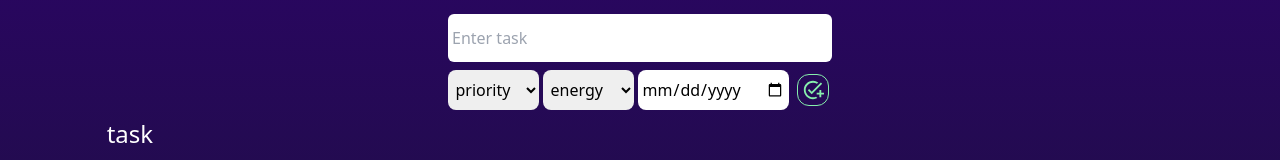
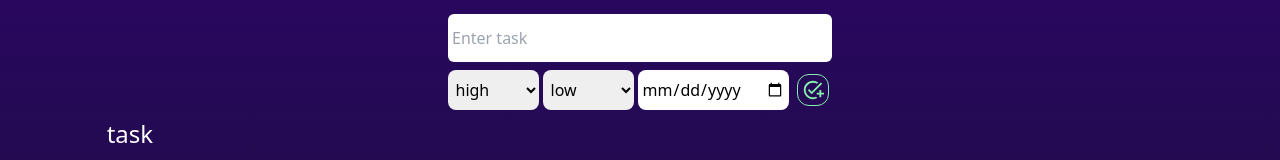
Before and after one commit to joshi-kaushal/up-to, a Next.js app: page / in a window 1280 px wide. Shown: the part 186-346 px from the top of the page. Built offline with nearby package versions, Linux system fonts and the light colour scheme.

Commit message:
fix: previous dates not allowed

```diff
--- a/src/components/AddNewTask.tsx
+++ b/src/components/AddNewTask.tsx
@@ -8,6 +8,11 @@ function AddNewTask({ task, setTask, taskList, setTaskList }: AddNewTaskProps) {
   ) => {
     e.preventDefault();
     if (task.task && task.due && task.energy && task.priority) {
+      if (task.due.getTime() < new Date().getTime()) {
+        alert("Date goes back to history!");
+        return;
+      }
+
       if (taskList.some((item) => item.task === task.task)) {
         alert("A task with similar name already exists");
         return;
@@ -71,8 +76,10 @@ function AddNewTask({ task, setTask, taskList, setTaskList }: AddNewTaskProps) {
           type="date"
           placeholder="Due Date"
           className="flex rounded-lg p-1"
-          onChange={(e) => setTask({ ...task, due: e.target.value })}
-          value={task.due}
+          onChange={(e) => {
+            const date = e.target.valueAsDate;
+            setTask({ ...task, due: date });
+          }}
         />
 
         <button onClick={handleTaskSubmit}>
--- a/src/pages/index.tsx
+++ b/src/pages/index.tsx
@@ -1,12 +1,19 @@
 import { type NextPage } from "next";
 import Head from "next/head";
 import { useState, useEffect } from "react";
-import { TaskState } from "../types";
+import { TaskState, levels, categories } from "../types";
 import AddNewTask from "../components/AddNewTask";
 import TaskList from "../components/TaskList";
 
 const Home: NextPage = () => {
-  const [task, setTask] = useState<TaskState>({} as TaskState);
+  const [task, setTask] = useState<TaskState>({
+    id: 0,
+    task: "",
+    priority: levels.high,
+    energy: levels.low,
+    due: new Date(Date.now()),
+    category: categories.now,
+  } as TaskState);
   const [taskList, setTaskList] = useState<TaskState[]>([]);
 
   return (
--- a/src/types.ts
+++ b/src/types.ts
@@ -17,7 +17,7 @@ export interface TaskState {
   task: string;
   priority: levels;
   energy: levels;
-  due: string;
+  due: Date | null;
   category: categories;
 }
 
```
